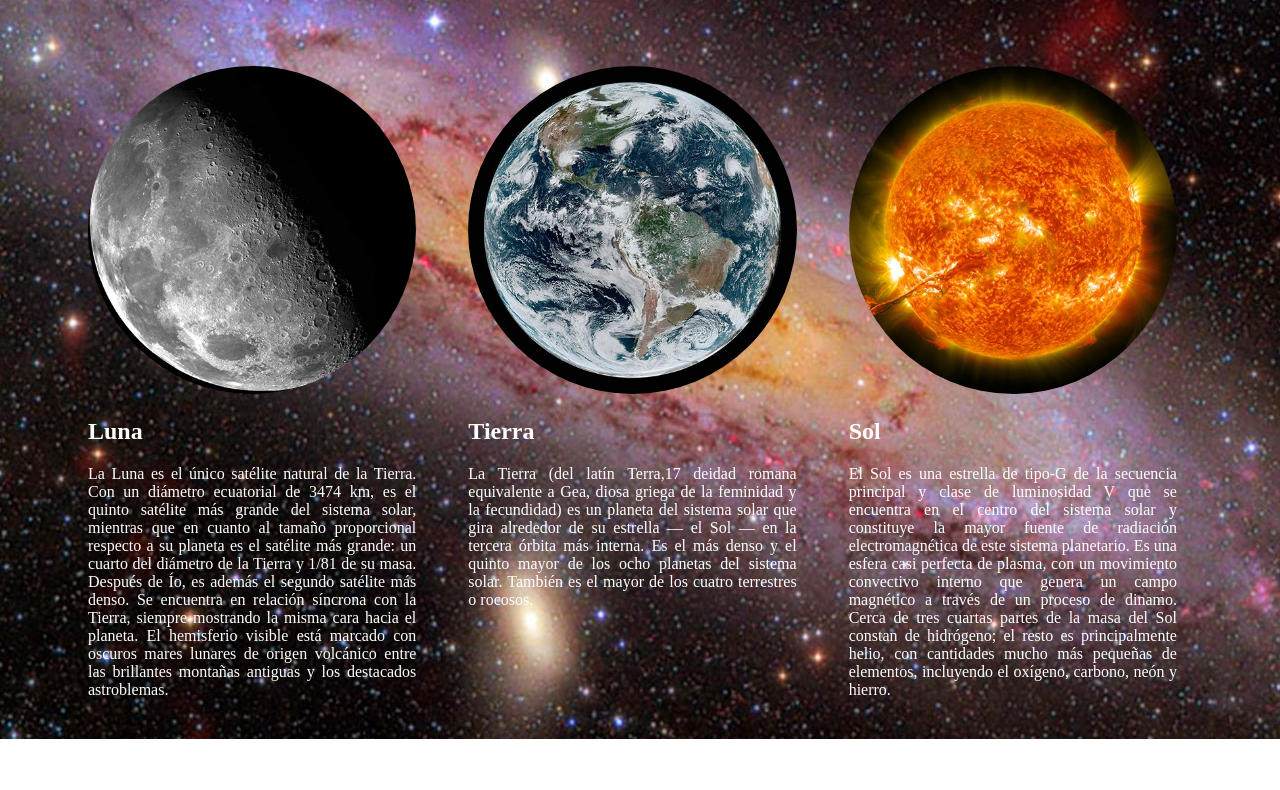
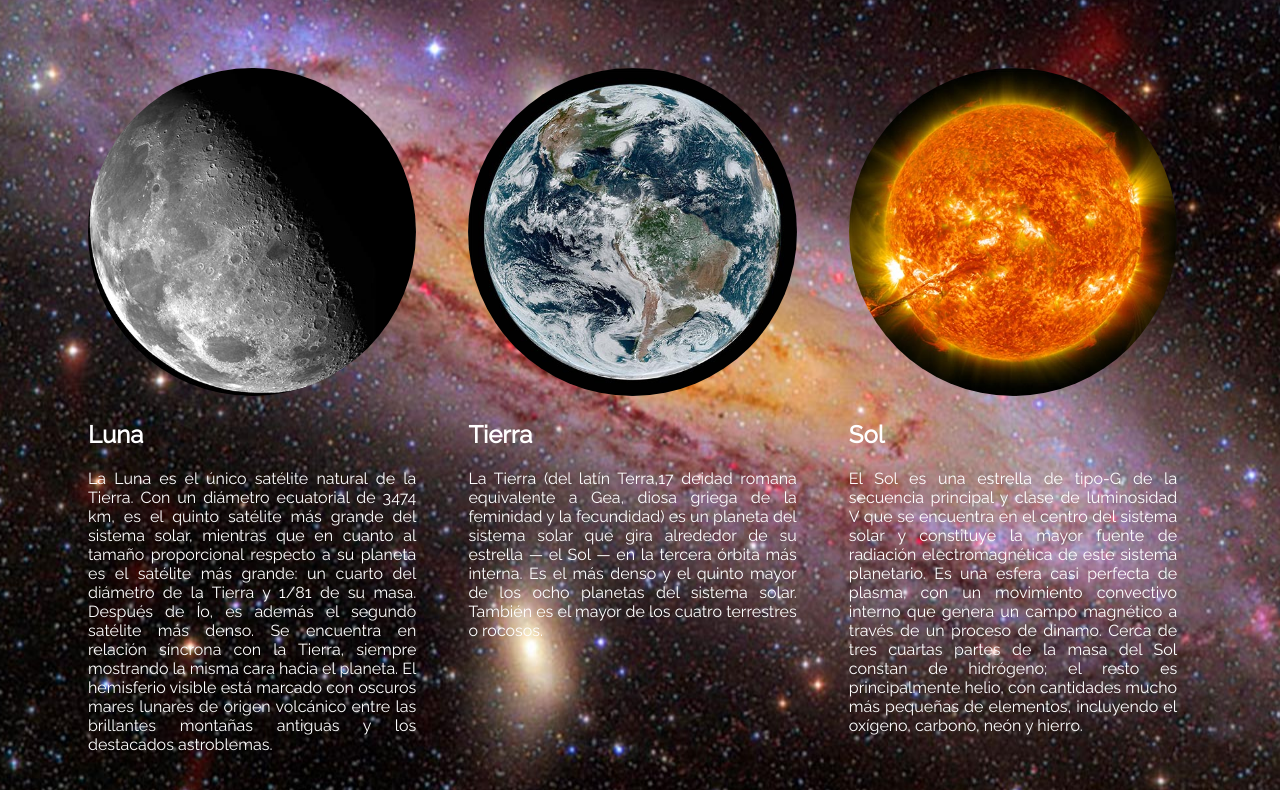
Before and after one commit to elisa1998/Ejercicio1, a plain HTML site: page Index.html in a window 1280 px wide. Shown: the part 161-951 px from the top of the page. Before the commit the page ends 900 px from the top, so only its background shows below. Drawn offline with Linux system fonts and the light colour scheme.

Commit message:
Adding Google fonts

```diff
--- a/Index.html
+++ b/Index.html
@@ -4,6 +4,7 @@
 	<meta charset="UTF-8">
 	<title>Sistema Solar</title>
 	<link rel="stylesheet" href="style.css">
+	<link href="https://fonts.googleapis.com/css?family=Raleway&display=swap" rel="stylesheet">
 </head>
 <body>
 	<div id="wrapper">
--- a/style.css
+++ b/style.css
@@ -1,7 +1,7 @@
 body{
 	background: url(imagenes/fondo2.jpg) no-repeat center center fixed;
 	color: white;
-	font-family: futura;
+	font-family: 'Raleway', sans-serif;
 	margin: 0;
 	padding: 0;
 	text-align: justify;
```
